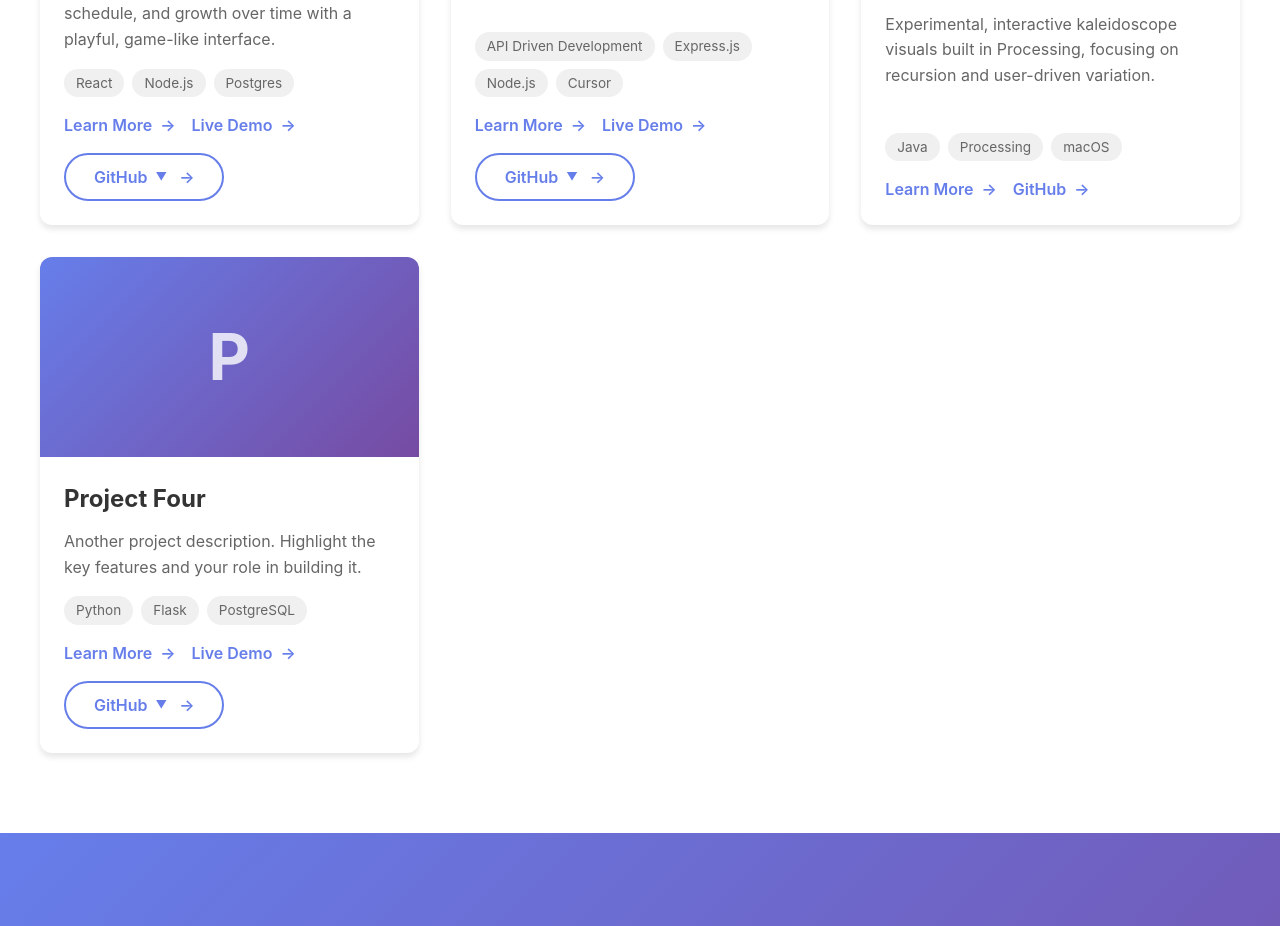
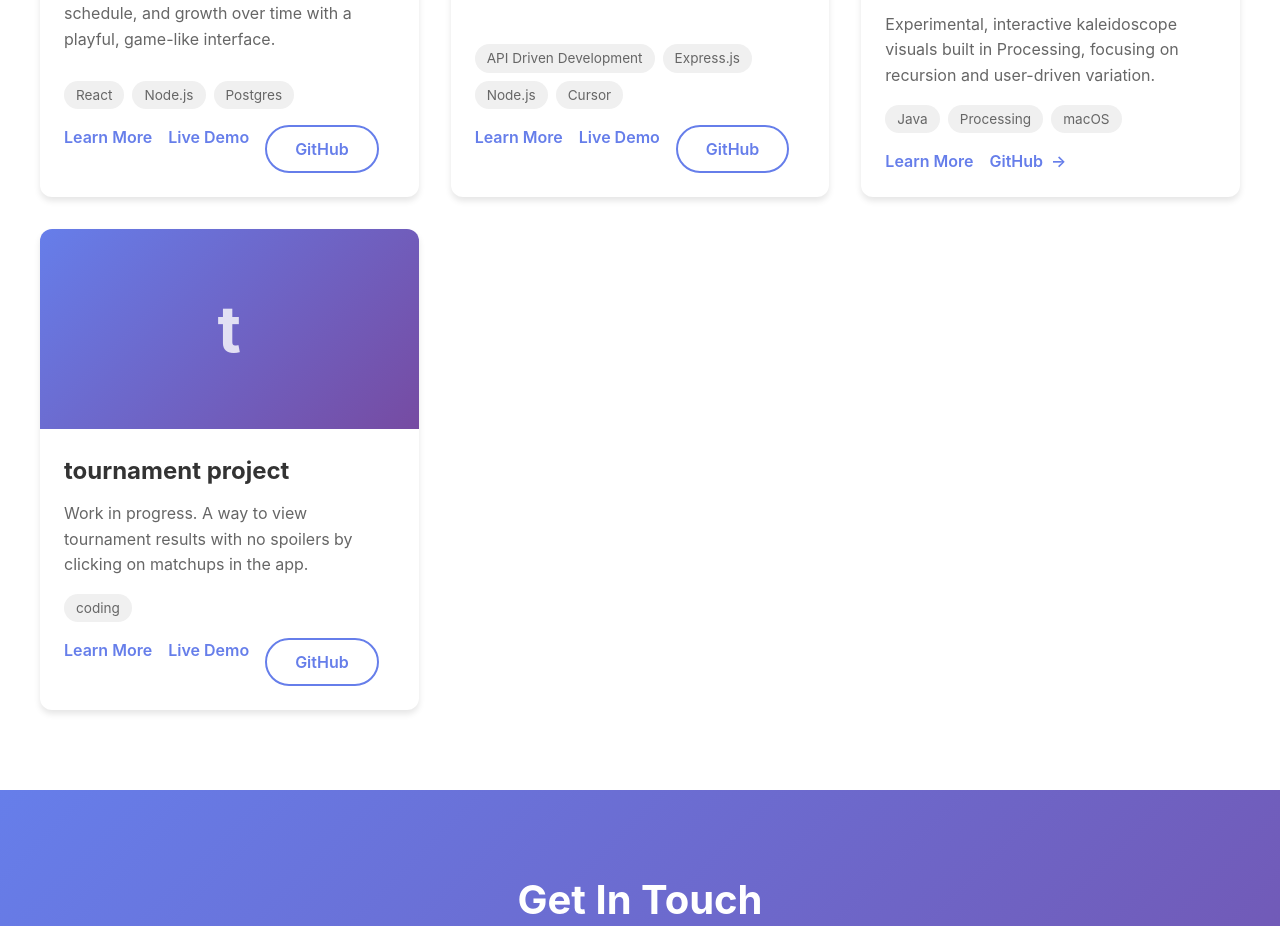
Before and after one commit to nathanielpierson/nathaniel-pierson-website, a React (Vite) app: page / in a window 1280 px wide. Shown: the part 2335-3261 px from the top of the page. Built offline with nearby package versions, Linux system fonts and the light colour scheme.

Commit message:
remove arrows on GitHub dropdowns

```diff
--- a/src/components/ProjectCard.css
+++ b/src/components/ProjectCard.css
@@ -102,13 +102,18 @@
 }
 
 .project-link::after {
+  content: '';
+  display: none;
+}
+
+.project-link.with-arrow::after {
   content: '→';
   margin-left: 0.5rem;
   transition: transform 0.3s ease;
   display: inline-block;
 }
 
-.project-link:hover::after {
+.project-link.with-arrow:hover::after {
   transform: translateX(5px);
 }
 
@@ -117,31 +122,22 @@
 }
 
 .github-dropdown-btn {
-  display: flex;
+  display: inline-flex;
   align-items: center;
   gap: 0.25rem;
-}
-
-.github-dropdown-btn .dropdown-arrow {
-  font-size: 0.7rem;
-  transition: transform 0.3s ease;
-  margin-left: 0.25rem;
-}
-
-.github-dropdown-wrapper:hover .dropdown-arrow,
-.github-dropdown-wrapper:focus-within .dropdown-arrow {
-  transform: rotate(180deg);
 }
 
 .github-dropdown {
   position: absolute;
   top: 100%;
-  left: 0;
+  right: 0;
+  left: auto;
   margin-top: 0.5rem;
   background: white;
   border-radius: 8px;
   box-shadow: 0 4px 12px rgba(0, 0, 0, 0.15);
   min-width: 120px;
+  max-width: min(240px, calc(100vw - 2rem));
   z-index: 10;
   overflow: hidden;
 }
--- a/src/components/ProjectCard.jsx
+++ b/src/components/ProjectCard.jsx
@@ -50,7 +50,6 @@ function ProjectCard({ project }) {
                 onBlur={() => setTimeout(() => setDropdownOpen(false), 200)}
               >
                 GitHub
-                <span className="dropdown-arrow">▼</span>
               </button>
               {dropdownOpen && (
                 <div className="github-dropdown">
@@ -78,7 +77,7 @@ function ProjectCard({ project }) {
               href={project.frontendGithubUrl || project.backendGithubUrl}
               target="_blank"
               rel="noopener noreferrer"
-              className="project-link"
+              className="project-link with-arrow"
             >
               GitHub
             </a>
--- a/src/components/ProjectDetail.css
+++ b/src/components/ProjectDetail.css
@@ -75,6 +75,22 @@
   transition: color 0.3s ease;
 }
 
+.project-link::after {
+  content: "";
+  display: none;
+}
+
+.project-link.with-arrow::after {
+  content: "→";
+  margin-left: 0.5rem;
+  transition: transform 0.3s ease;
+  display: inline-block;
+}
+
+.project-link.with-arrow:hover::after {
+  transform: translateX(5px);
+}
+
 .project-link.primary {
   background: linear-gradient(135deg, #667eea 0%, #764ba2 100%);
   color: #fff;
@@ -105,26 +121,17 @@
   background: #f0f0f0;
 }
 
-.github-dropdown-btn .dropdown-arrow {
-  font-size: 0.7rem;
-  transition: transform 0.3s ease;
-  margin-left: 0.25rem;
-}
-
-.github-dropdown-wrapper:hover .dropdown-arrow,
-.github-dropdown-wrapper:focus-within .dropdown-arrow {
-  transform: rotate(180deg);
-}
-
 .github-dropdown {
   position: absolute;
   top: 100%;
-  left: 0;
+  right: 0;
+  left: auto;
   margin-top: 0.5rem;
   background: white;
   border-radius: 8px;
   box-shadow: 0 4px 12px rgba(0, 0, 0, 0.15);
   min-width: 150px;
+  max-width: min(260px, calc(100vw - 2rem));
   z-index: 10;
   overflow: hidden;
 }
--- a/src/components/ProjectDetail.jsx
+++ b/src/components/ProjectDetail.jsx
@@ -81,7 +81,6 @@ function ProjectDetail() {
                   onBlur={() => setTimeout(() => setDropdownOpen(false), 200)}
                 >
                   GitHub
-                  <span className="dropdown-arrow">▼</span>
                 </button>
                 {dropdownOpen && (
                   <div className="github-dropdown">
@@ -109,7 +108,7 @@ function ProjectDetail() {
                 href={project.frontendGithubUrl || project.backendGithubUrl}
                 target="_blank"
                 rel="noopener noreferrer"
-                className="project-link"
+                className="project-link with-arrow"
               >
                 View Code
               </a>
--- a/src/data/projects.js
+++ b/src/data/projects.js
@@ -21,8 +21,10 @@ export const projects = [
       "An exploration in processing and manipulating data from an API. It takes info from the music data analysis website Last fm and transforms it into a new time-based chart that the original site does not offer.",
     technologies: ["API Driven Development", "Express.js", "Node.js", "Cursor"],
     liveUrl: "https://example.com",
-    frontendGithubUrl: "https://github.com/yourusername/project-two-frontend",
-    backendGithubUrl: "https://github.com/yourusername/project-two-backend",
+    frontendGithubUrl:
+      "https://github.com/nathanielpierson/lastfm-timeline-frontend",
+    backendGithubUrl:
+      "https://github.com/nathanielpierson/lastfm-backend-node-version/tree/main",
     image: "src/Images/Charting App Images/2.png",
   },
   {
@@ -40,16 +42,18 @@ export const projects = [
     image: "src/Images/all-moderewstrictive.gif",
   },
   {
-    slug: "example-fullstack-project-two",
-    title: "Project Four",
+    slug: "example-fullstack-project-four",
+    title: "tournament project",
     description:
-      "Another project description. Highlight the key features and your role in building it.",
+      "Work in progress. A way to view tournament results with no spoilers by clicking on matchups in the app.",
     longDescription:
       "Use this slot for another full-stack project. You can describe the problem it solves, the architecture, and anything you learned while building it.",
-    technologies: ["Python", "Flask", "PostgreSQL"],
+    technologies: ["coding"],
     liveUrl: "https://example.com",
-    frontendGithubUrl: "https://github.com/yourusername/project-two-frontend",
-    backendGithubUrl: "https://github.com/yourusername/project-two-backend",
+    frontendGithubUrl:
+      "https://github.com/nathanielpierson/lastfm-timeline-frontend",
+    backendGithubUrl:
+      "https://github.com/nathanielpierson/smash-ai-tournament-backend",
     image: null,
   },
 ];
```
